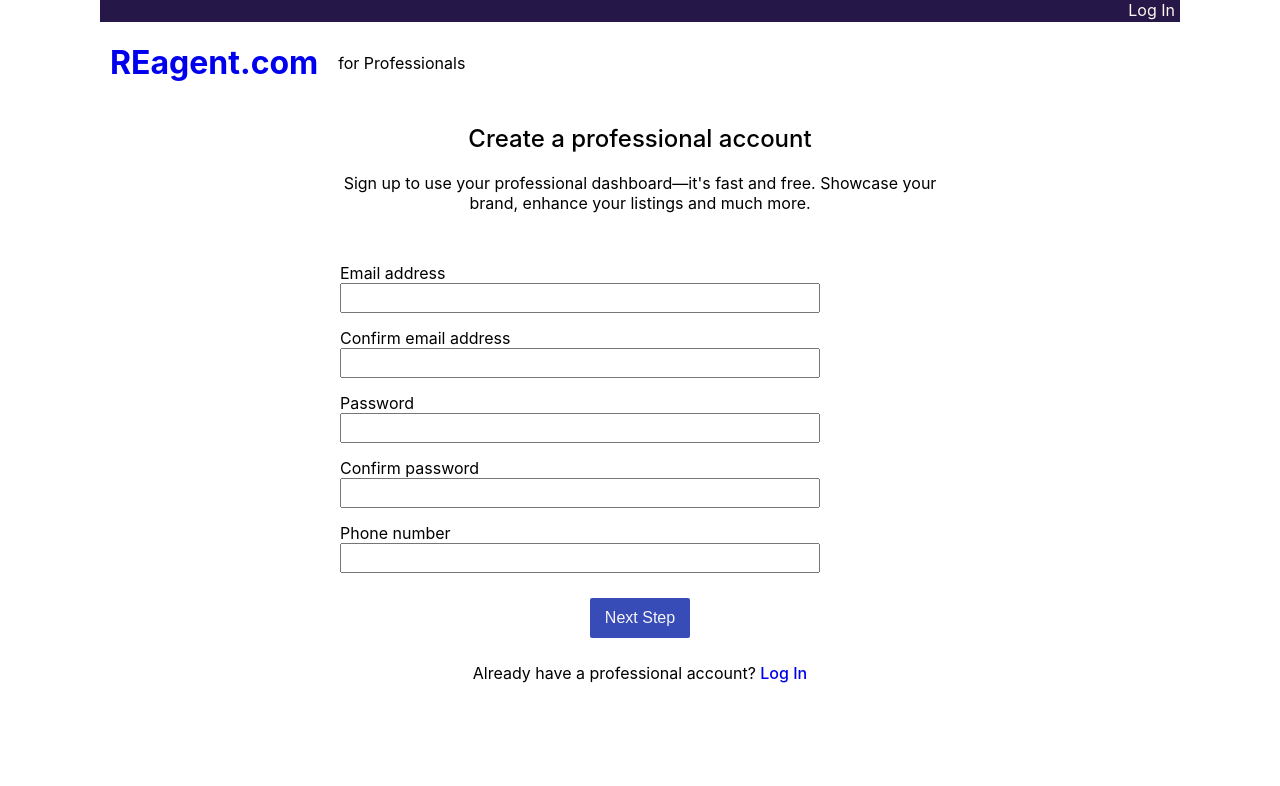
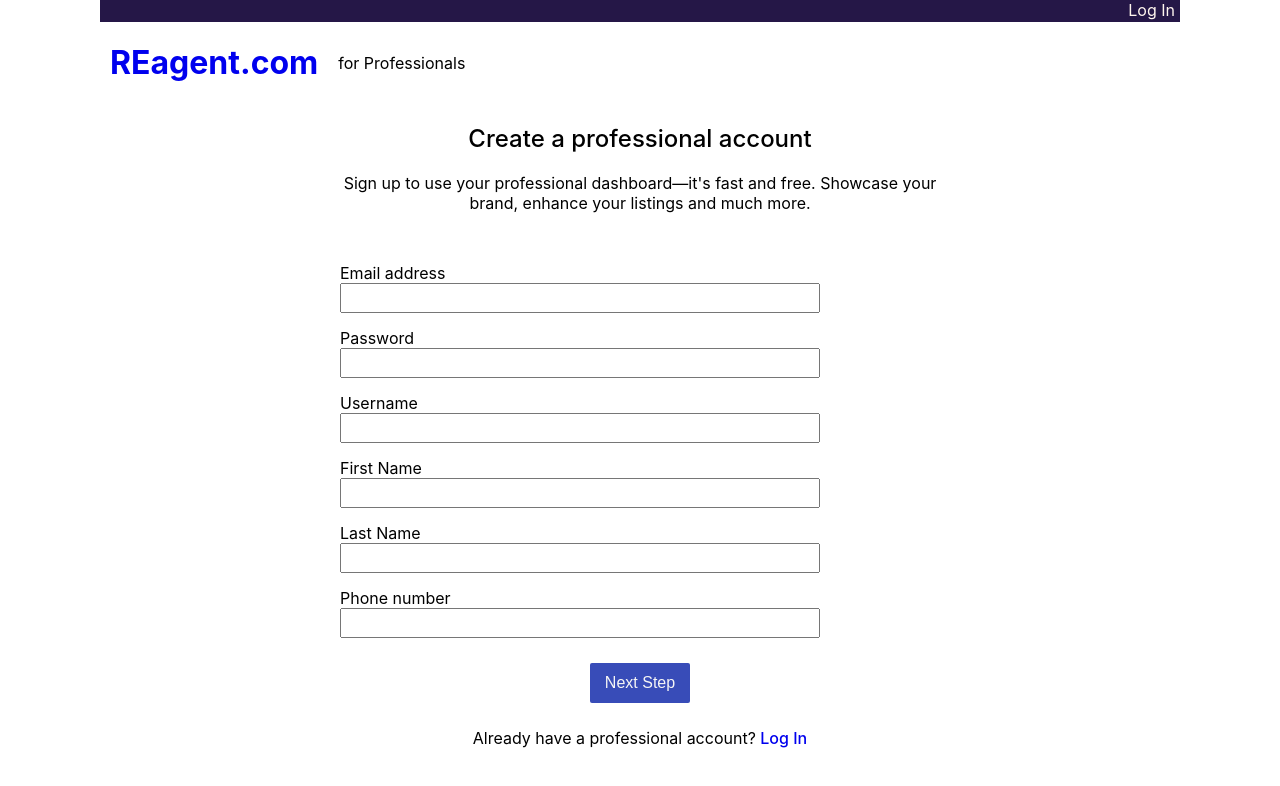
Before and after one commit to XanaNite/reagent.com-client, a React (Create React App) app: page /register in a window 1280 px wide. Shown: the top 786 px of the page. Built offline with nearby package versions, Linux system fonts and the light colour scheme.

Commit message:
updated reg

```diff
--- a/src/components/RegistrationForm/RegistrationForm.css
+++ b/src/components/RegistrationForm/RegistrationForm.css
@@ -7,6 +7,11 @@
 }
 
 .register-form input[type=text]{
+    width: 80%;
+    height: 30px;
+}
+
+.register-form input[type=password]{
     width: 80%;
     height: 30px;
 }
--- a/src/components/RegistrationForm/RegistrationForm.js
+++ b/src/components/RegistrationForm/RegistrationForm.js
@@ -1,39 +1,81 @@
 import React from 'react'
 import './RegistrationForm.css'
+import TokenService from '../../services/token-service'
+import AuthApiService from '../../services/auth-api-service'
 
 export default class RegistrationForm extends React.Component {
+    static defaultProps = {
+        onRegistrationSuccess: () => {}
+    }
+
+    state = { error: null }
+
+    handleSubmit = ev => {
+        ev.preventDefault()
+        const {first_name, last_name, user_name, password, agent_email, agent_phone} = ev.target
+        this.setState({ error: null })
+        console.log(first_name)
+
+        AuthApiService.postAgent({
+            first_name: first_name.value,
+            last_name: last_name.value,
+            user_name: user_name.value,
+            password: password.value,
+            agent_email: agent_email.value,
+            agent_phone: agent_phone.value
+        })
+        .then(agent => {
+            first_name.value = ''
+            last_name.value = ''
+            user_name.value = ''
+            password.value = ''
+            agent_email.value = ''
+            agent_phone.value = ''
+            this.props.onRegistrationSuccess()
+        })
+        .catch(res => {this.setState({error: res.error})})
+    }
+
     render() {
+        const { error } = this.state
+
         return(
-            <form className="register-form">
-                <div role='alert'></div>
+            <form className="register-form" onSubmit={this.handleSubmit}>
+                <div role='alert'>{error && <p className='red'>{error}</p>}</div>
                 <div className="register-input">
-                    <label htmlFor="email">Email address</label>
+                    <label htmlFor="agent_email">Email address</label>
                     <div>
-                        <input type="text" name="email" id="email" />
-                    </div>
-                </div>
-                <div className="register-input">
-                    <label htmlFor="emailConfirm"> Confirm email address</label>
-                    <div>
-                        <input type="text" name="emailConfirm" id="emailConfirm" />
+                        <input type="text" name="agent_email" id="agent_email" />
                     </div>
                 </div>
                 <div className="register-input">
                     <label htmlFor="password">Password</label>
                     <div>
-                        <input type="text" name="password" id="password" />
+                        <input type="password" name="password" id="password" />
                     </div>
                 </div>
                 <div className="register-input">
-                    <label htmlFor="passwordConfirm">Confirm password</label>
+                    <label htmlFor="user_name">Username</label>
                     <div>
-                        <input type="text" name="passwordConfirm" id="passwordConfirm" />
+                        <input type="text" name="user_name" id="user_name" />
                     </div>
                 </div>
                 <div className="register-input">
-                    <label htmlFor="phoneNumber">Phone number</label>
+                    <label htmlFor="first_name">First Name</label>
                     <div>
-                        <input type="text" name="phoneNumber" id="phoneNumber" />
+                        <input type="text" name="first_name" id="first_name" />
+                    </div>
+                </div>
+                <div className="register-input">
+                    <label htmlFor="last_name">Last Name</label>
+                    <div>
+                        <input type="text" name="last_name" id="last_name" />
+                    </div>
+                </div>
+                <div className="register-input">
+                    <label htmlFor="agent_phone">Phone number</label>
+                    <div>
+                        <input type="text" name="agent_phone" id="agent_phone" />
                     </div>
                 </div>
                 <div className="register-button">
--- a/src/routes/RegistrationPage/RegistrationPage.js
+++ b/src/routes/RegistrationPage/RegistrationPage.js
@@ -4,7 +4,21 @@
 import RegistrationHeader from '../../components/RegistrationHeader/RegistrationHeader'
 import RegistrationForm from '../../components/RegistrationForm/RegistrationForm'
 
-export default function RegistrationPage(){
+export default class RegistrationPage extends React.Component{
+    static defaultProps = {
+        location: {},
+        history: {
+            push: () => {},
+        },
+    }
+
+    handleRegistrationSuccess = agent => {
+        const { location, history } = this.props
+        const destination = (location.state || {}).from || '/home'
+        history.push(destination)
+    }
+
+    render(){
         return(
             <main className='register-main'>
                 <RegistrationHeader />
@@ -14,10 +28,11 @@
                             <h2>Create a professional account</h2>
                             <p>Sign up to use your professional dashboard—it's fast and free. Showcase your brand, enhance your listings and much more.</p>
                         </div>
-                    <RegistrationForm />
+                        <RegistrationForm onRegistrationSuccess={this.handleRegistrationSuccess} />
                         <p className="register-link">Already have a professional account? <Link to='/login'>Log In</Link></p>
                     </section>
                 </div>
             </main>
         )
     }
+}
--- a/src/services/agents-api-service.js
+++ b/src/services/agents-api-service.js
@@ -17,22 +17,6 @@
                 ? res.json().then(e => Promise.reject(e))
                 : res.json()
         )
-    },
-    postAgent(agentInfo){
-        return fetch(`${config.API_ENDPOINT}/agents`, {
-            method: 'POST',
-            headers: {
-              'authorization': `basic ${TokenService.getAuthToken()}`,
-            },
-            body: JSON.stringify({
-                agentInfo
-            }),
-        })
-        .then(res =>
-            (!res.ok)
-                ? res.json().then(e => Promise.reject(e))
-                : res.json()
-        )
     }
 }
 
--- /dev/null
+++ b/src/services/auth-api-service.js
@@ -0,0 +1,29 @@
+import config from '../config'
+
+const AuthApiService = {
+  postLogin({ email, password }) {
+    return fetch(`${config.API_ENDPOINT}/auth/login`, {
+      method: 'POST',
+      headers: {
+        'content-type': 'application/json',
+      },
+      body: JSON.stringify({ email, password }),
+    })
+      .then(res => res.json())
+  },
+  postAgent(agent){
+    return fetch(`${config.API_ENDPOINT}/agents`, {
+        method: 'POST',
+        body: JSON.stringify({
+            agent
+        }),
+    })
+    .then(res =>
+        (!res.ok)
+            ? res.json().then(e => Promise.reject(e))
+            : res.json()
+    )
+  },
+}
+
+export default AuthApiService
```
Lines whose indentation alone changed are shown as unchanged.
